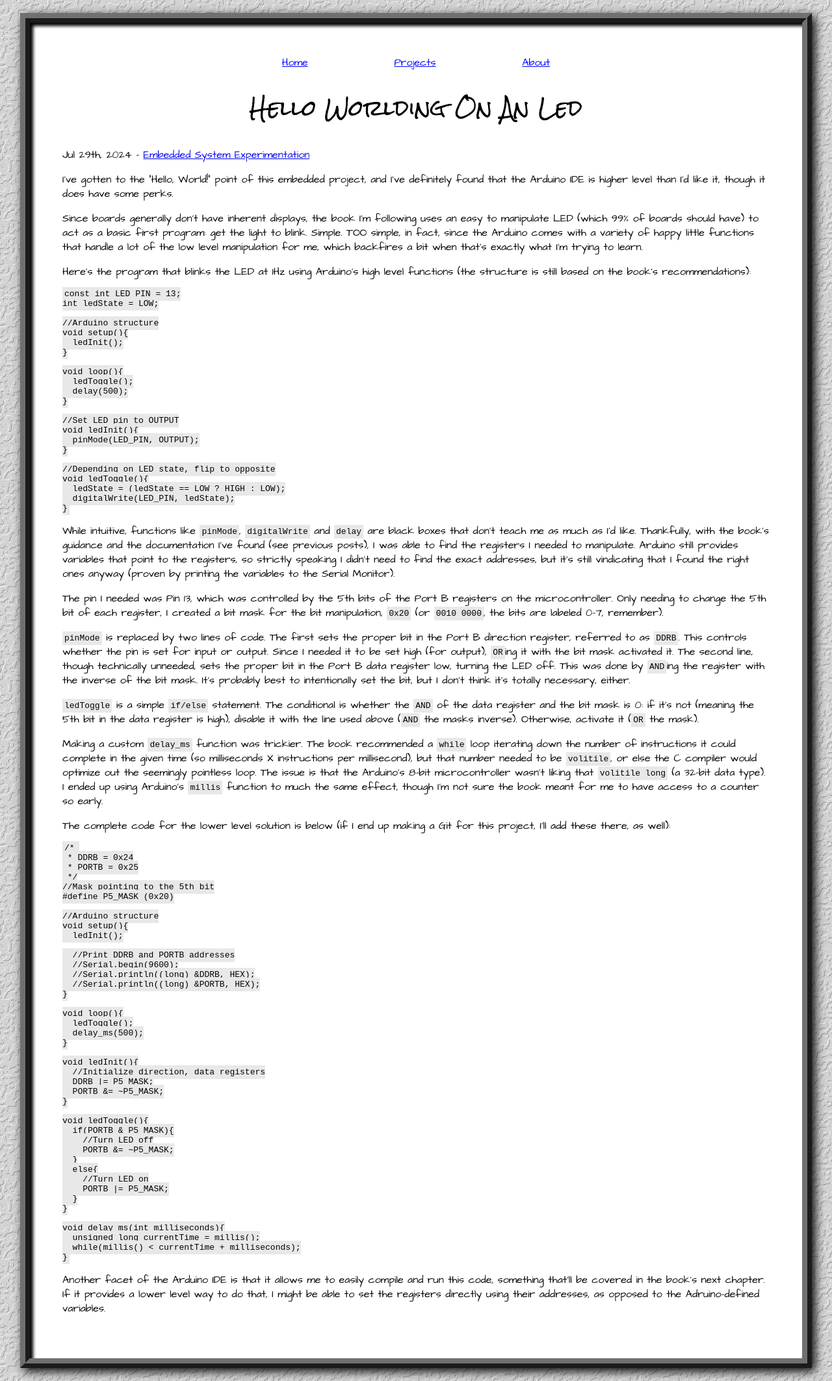
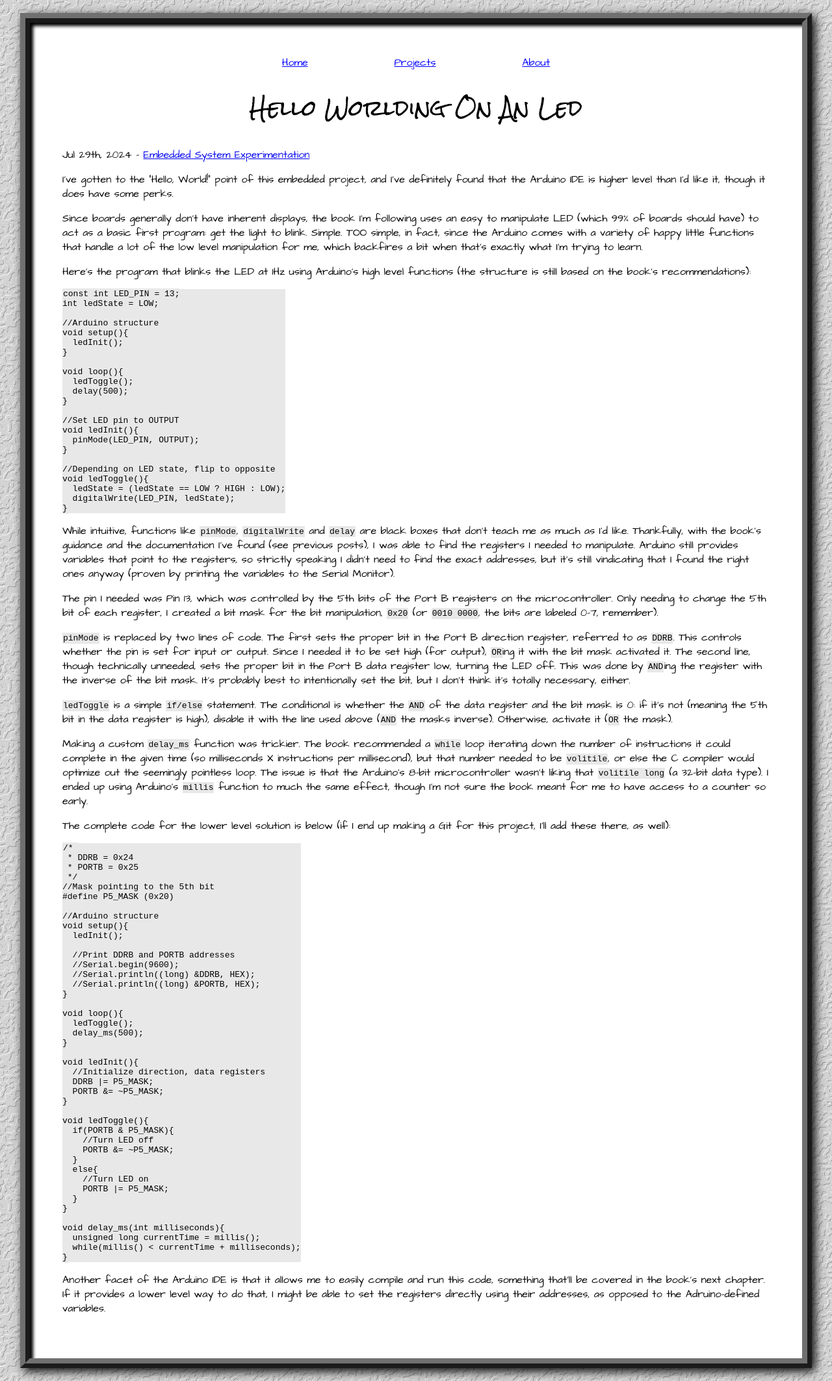
Before and after one commit to krathman257/krathman257.github.io, a Jekyll site: the page built from docs/_posts/2024-07-29-hello-worlding-on-an-LED.md, in a window 1280 px wide. Shown: the whole page at 65% size. Built offline with Jekyll 4.4.1, drawn with Linux system fonts in a browser that asks for light colours; some web fonts are replaced.

Commit message:
Fixed code block formatting

```diff
--- a/docs/_sass/main.scss
+++ b/docs/_sass/main.scss
@@ -59,7 +59,12 @@ p.stat {
 
 code {
 	background-color: #E8E8E8;
-	padding: 3px;
+	padding: 1px;
+}
+
+pre.highlight {
+	background: #E8E8E8;
+	width: fit-content;
 }
 
 h2 {
```
